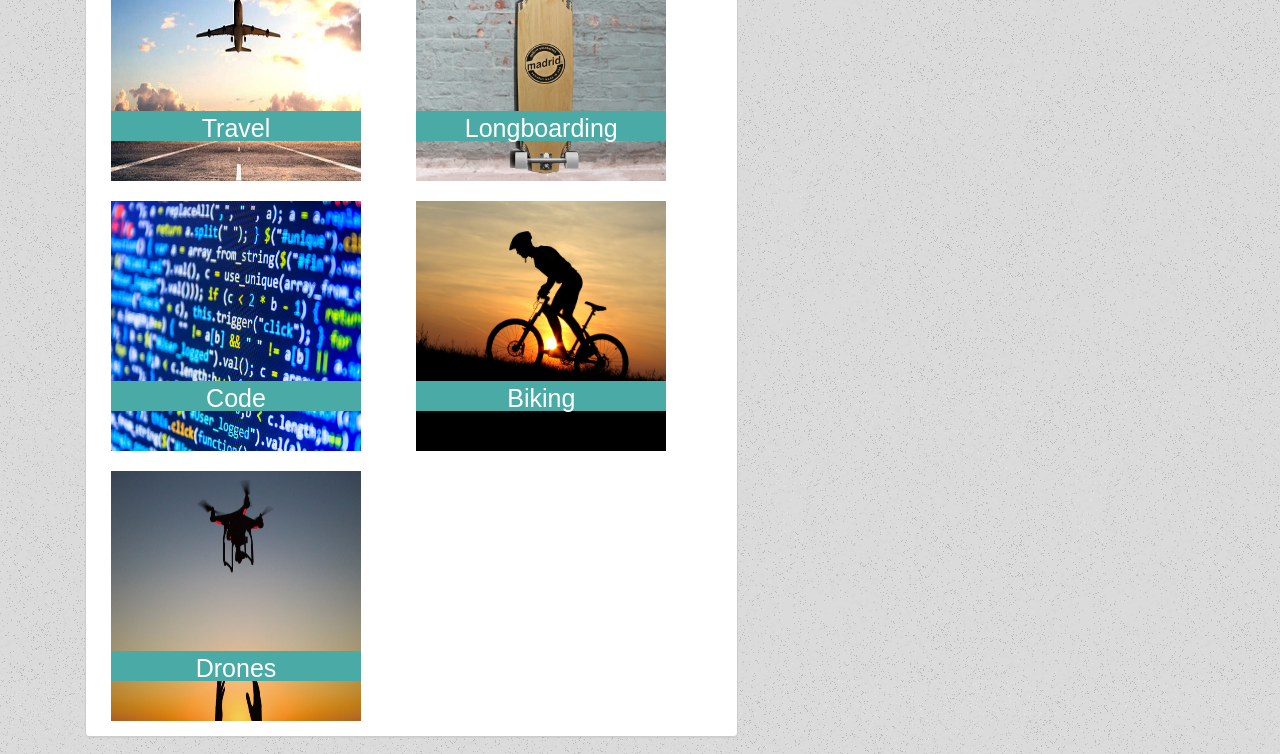
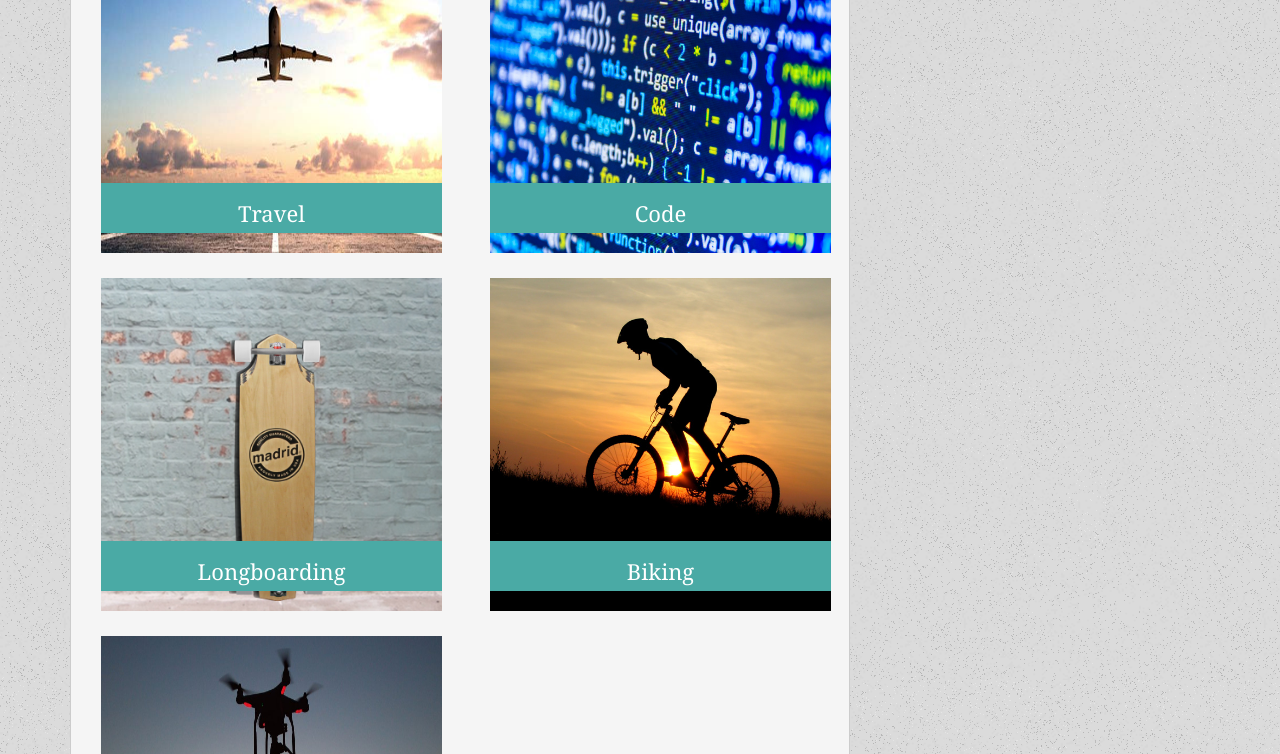
Before and after one commit to gagelavergne/Bootstrap-Portfolio, a plain HTML site: page portfolio.html in a window 1280 px wide. Shown: the part 220-974 px from the top of the page. Drawn offline with nearby package versions, Linux system fonts and the light colour scheme.

Commit message:
final push.. COMPLETED

```diff
--- a/assets/css/style.css
+++ b/assets/css/style.css
@@ -26,6 +26,7 @@
 		border-style: solid;
 		border-width: 1px;
 		border-color: #cccccc;
+		background-color: #f5f5f5;
 
 }
 
@@ -54,53 +55,25 @@
 }
 
 
+/* portfolio stuff */
 
-
-
-
-
-
-
-
-
-/* portfolio stuff */
-#topic {
-	float: left;
-}
-.pic {
-	width: 250px;
-	height: 250px;
-}
-
-
-#margin {
-
-	margin-left: 20px;
+	.pic {
+		width: 95%;
+		height: 333px;
+		margin: 15px;
 	}
 
-
-
-
-
-
-
-.imagewrapper {
-
-	position: relative;
-	margin-top: 20px;
-}
-
-
-.textwrapper {
-
-	position: absolute;
-	left: 0px;
-	bottom: 40px;
-	font-family: 'Arial', 'Helvetica Neue', 'Helvetica', 'sans-serif';
-	font-size: 25px;
-	color: white;
-	background-color: #4aaaa5;
-	width: 100%;
-	height:30px;
-	text-align: center;
-}
+	.imgtext {
+		position: relative;
+		bottom: 100px;
+		width: 95%;
+		height: 50px;
+		margin: 15px;
+		padding: 15px;
+		margin-bottom: -70px;
+		color: white;
+		font-family: 'Georgia', Times, Times New Roman, serif;
+		font-size: 22px;
+		text-align: center;
+		background-color: #4aaaa5;
+	}
--- a/portfolio.html
+++ b/portfolio.html
@@ -38,64 +38,47 @@
         </div>
       </div>
 
-      <div class="container">
+      <div class="container" id="wrap">
     <div class="row">
-          <div class="col-md-7">
-            <div class="panel panel-default" id="index">
-              <div class="panel-heading">
-                <h3 class="panel-title" id="heading">Portfolio</h3>
-              </div>
-              <div class="panel-body" id="texts">
 
+      <div class="col-md-8" id="index">
+           <h1 id="heading">Portfolio</h1>
         <div class="row">
 
           <div class="col-md-6">
-                  <div id="topic">
-                    <div class="imagewrapper" style="margin-right: 20px; margin-left: 10px">
           <img class="pic" src="assets/images/travel.jpg" alt="travel">
-                      <div class="textwrapper">Travel</div>
+            <div class="imgtext">
+              Travel
             </div>
           </div>
-
-                      <div id="topic">
-                        <div class="imagewrapper" style="margin-left: 10px;">
+          <div class="col-md-6">
             <img class="pic" src="assets/images/code.jpg" alt="code">
-                          <div class="textwrapper">Code</div>
+            <div class="imgtext">
+              Code
             </div>
           </div>
         </div>
 
-
         <div class="row">
-
           <div class="col-md-6">
-                  <div id="topic">
-                    <div class="imagewrapper" style=" margin-right: 20px; margin-left: -10px;">
             <img class="pic" src="assets/images/longboard.jpg" alt="longboard">
-                      <div class="textwrapper">Longboarding</div>
+            <div class="imgtext">
+              Longboarding
             </div>
-
           </div>
-
-
-                    <div id="topic">
-                      <div class="imagewrapper" style="margin-left: -10px;">
+          <div class="col-md-6">
            <img class="pic" src="assets/images/biking.jpg" alt="biking">
-                        <div class="textwrapper">Biking</div>
+            <div class="imgtext">
+              Biking
             </div>
           </div>
         </div>
-                </div>
+
         <div class="row">
-                  <div class="col-md-3">
-                    <div id="topic" style="margin-left: 25px;">
-                      <div class="imagewrapper">
+          <div class="col-md-6">
             <img class="pic" src="assets/images/drone.jpg" alt="drone">
-                        <div class="textwrapper">Drones</div>
-                      </div>
-
-                    </div>
-                  </div>
+            <div class="imgtext">
+              Drones
             </div>
           </div>
         </div>
```
Also changed, not shown: 1 other file. Lines whose indentation alone changed are shown as unchanged.
